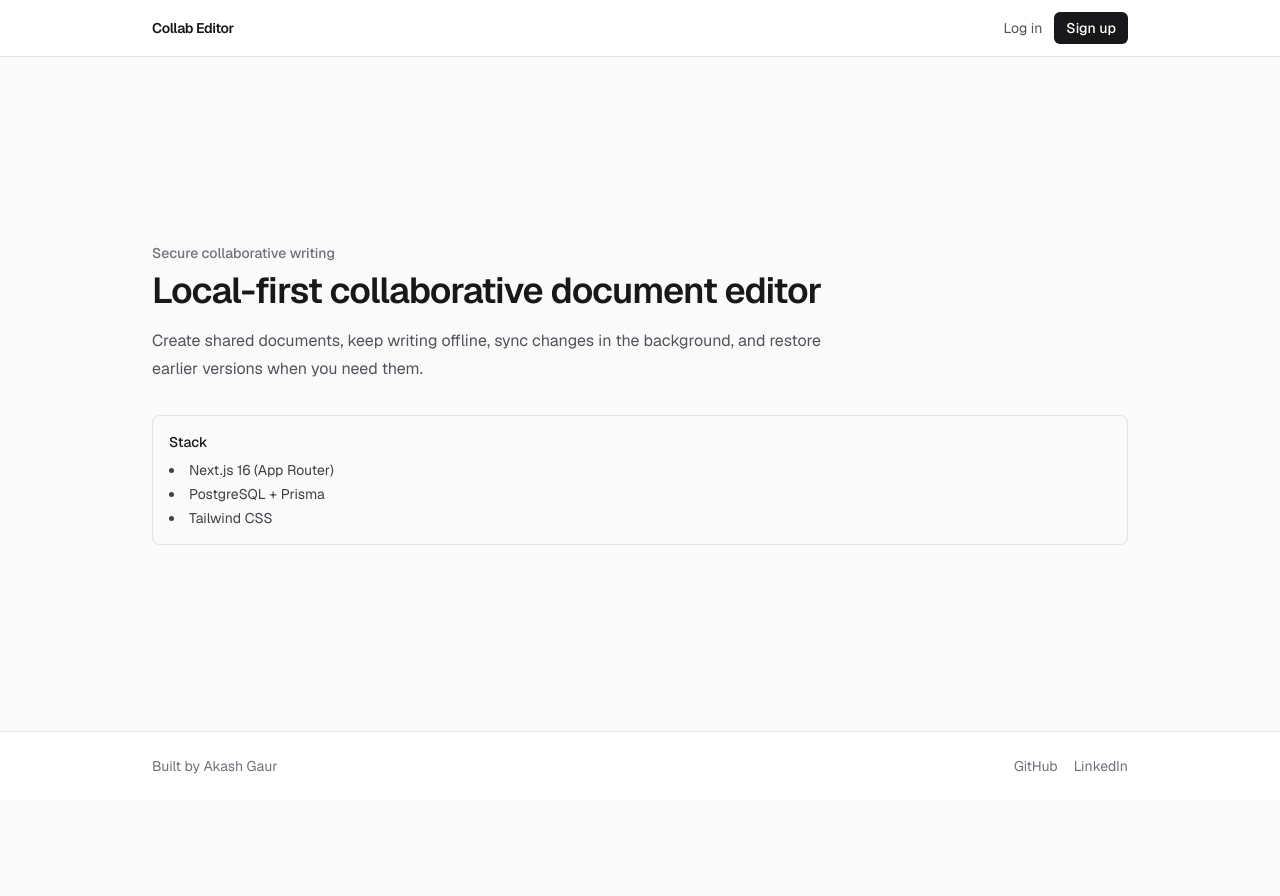
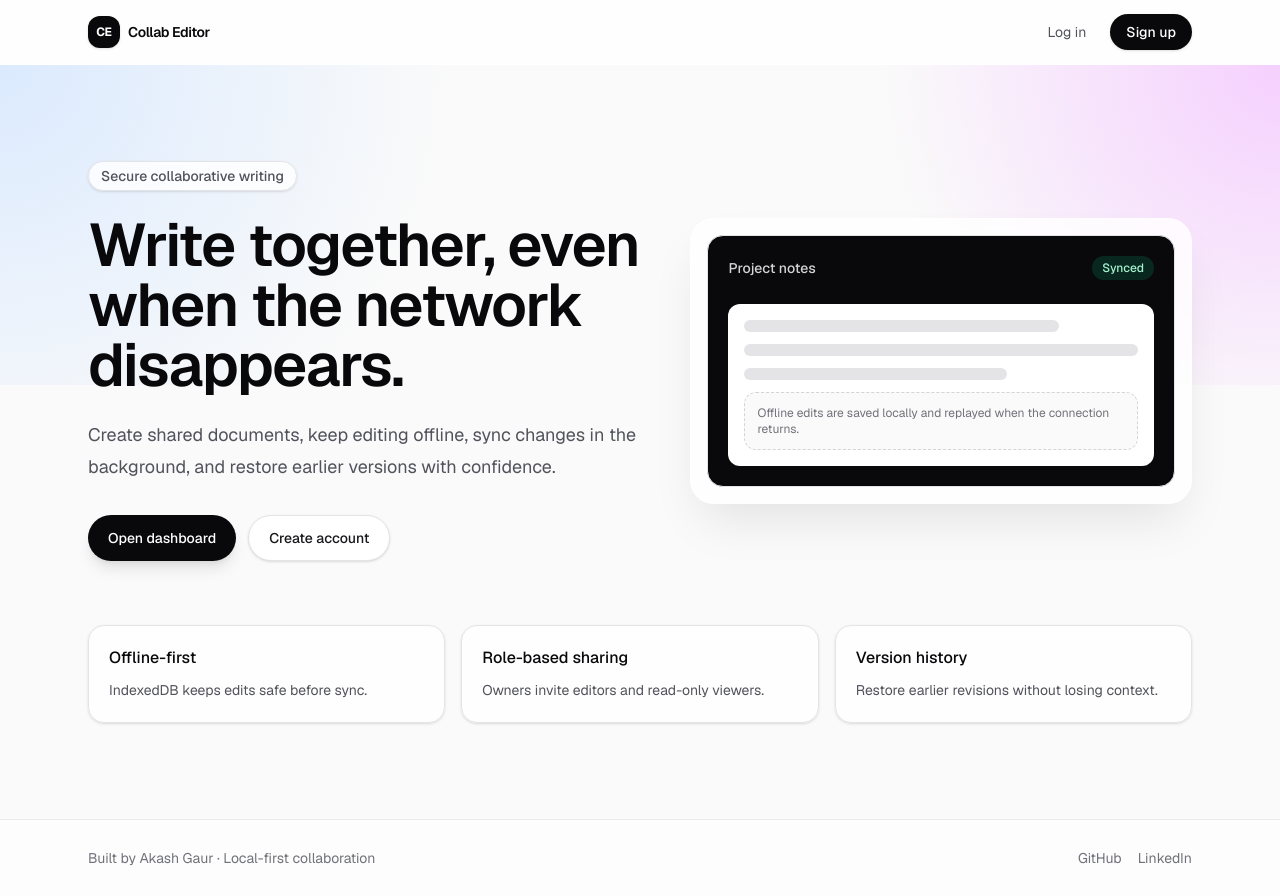
Before and after one commit to Gaur2526/AkashGaur_FullStackAssignment, a Next.js app: page / in a window 1280 px wide. Before the commit the page ends 800 px from the top, so only its background shows below. Built offline with nearby package versions, Linux system fonts and the light colour scheme; no server answers.

Commit message:
UI changes

```diff
--- a/app/dashboard/create-document-form.tsx
+++ b/app/dashboard/create-document-form.tsx
@@ -12,23 +12,26 @@ export function CreateDocumentForm() {
   );
 
   return (
-    <form action={formAction} className="rounded-lg border border-zinc-200 bg-white p-4">
-      <label htmlFor="title" className="block text-sm font-medium text-zinc-900">
-        New document
+    <form
+      action={formAction}
+      className="rounded-2xl border border-zinc-200 bg-white p-4 shadow-sm"
+    >
+      <label htmlFor="title" className="block text-sm font-medium text-zinc-950">
+        Create a new document
       </label>
-      <div className="mt-2 flex flex-col gap-3 sm:flex-row">
+      <div className="mt-3 flex flex-col gap-3 sm:flex-row">
         <input
           id="title"
           name="title"
           type="text"
-          placeholder="Untitled document"
+          placeholder="Weekly planning, product brief, meeting notes..."
           required
-          className="w-full rounded-md border border-zinc-300 bg-white px-3 py-2 text-sm text-zinc-900 placeholder:text-zinc-400 outline-none focus:border-zinc-900 focus:ring-2 focus:ring-zinc-900/20"
+          className="w-full rounded-xl border border-zinc-300 bg-white px-4 py-3 text-sm text-zinc-900 placeholder:text-zinc-400 outline-none transition focus:border-zinc-900 focus:ring-2 focus:ring-zinc-900/10"
         />
         <button
           type="submit"
           disabled={pending}
-          className="rounded-md bg-zinc-900 px-4 py-2 text-sm font-medium text-white hover:bg-zinc-700 disabled:opacity-60 sm:shrink-0"
+          className="rounded-xl bg-zinc-950 px-5 py-3 text-sm font-medium text-white shadow-sm transition hover:bg-zinc-800 disabled:opacity-60 sm:shrink-0"
         >
           {pending ? "Creating..." : "Create"}
         </button>
--- a/app/page.tsx
+++ b/app/page.tsx
@@ -1,23 +1,74 @@
 export default function Home() {
   return (
-    <div className="mx-auto flex w-full max-w-5xl flex-1 flex-col justify-center px-4 py-16 sm:px-6">
-      <p className="text-sm font-medium text-zinc-500">
-        Secure collaborative writing
-      </p>
-      <h1 className="mt-2 text-3xl font-semibold tracking-tight text-zinc-900 sm:text-4xl">
-        Local-first collaborative document editor
-      </h1>
-      <p className="mt-4 max-w-2xl text-base leading-7 text-zinc-600">
-        Create shared documents, keep writing offline, sync changes in the
-        background, and restore earlier versions when you need them.
-      </p>
-      <div className="mt-8 rounded-lg border border-zinc-200 bg-zinc-50 p-4 text-sm text-zinc-700">
-        <p className="font-medium text-zinc-900">Stack</p>
-        <ul className="mt-2 list-inside list-disc space-y-1">
-          <li>Next.js 16 (App Router)</li>
-          <li>PostgreSQL + Prisma</li>
-          <li>Tailwind CSS</li>
-        </ul>
+    <div className="relative isolate flex flex-1 overflow-hidden">
+      <div className="absolute inset-x-0 top-0 -z-10 h-80 bg-[radial-gradient(circle_at_top_left,#dbeafe,transparent_34%),radial-gradient(circle_at_top_right,#f5d0fe,transparent_30%)]" />
+      <div className="mx-auto flex w-full max-w-6xl flex-1 flex-col px-4 py-16 sm:px-6 lg:py-24">
+        <section className="grid flex-1 items-center gap-12 lg:grid-cols-[1.05fr_0.95fr]">
+          <div>
+            <div className="inline-flex rounded-full border border-zinc-200 bg-white/80 px-3 py-1 text-sm font-medium text-zinc-600 shadow-sm backdrop-blur">
+              Secure collaborative writing
+            </div>
+            <h1 className="mt-6 max-w-3xl text-4xl font-semibold tracking-tight text-zinc-950 sm:text-6xl">
+              Write together, even when the network disappears.
+            </h1>
+            <p className="mt-6 max-w-2xl text-lg leading-8 text-zinc-600">
+              Create shared documents, keep editing offline, sync changes in
+              the background, and restore earlier versions with confidence.
+            </p>
+            <div className="mt-8 flex flex-col gap-3 sm:flex-row">
+              <a
+                href="/dashboard"
+                className="inline-flex items-center justify-center rounded-full bg-zinc-950 px-5 py-3 text-sm font-medium text-white shadow-lg shadow-zinc-950/10 transition hover:-translate-y-0.5 hover:bg-zinc-800"
+              >
+                Open dashboard
+              </a>
+              <a
+                href="/register"
+                className="inline-flex items-center justify-center rounded-full border border-zinc-200 bg-white px-5 py-3 text-sm font-medium text-zinc-900 shadow-sm transition hover:-translate-y-0.5 hover:border-zinc-300"
+              >
+                Create account
+              </a>
+            </div>
+          </div>
+
+          <div className="rounded-3xl border border-white/70 bg-white/80 p-4 shadow-2xl shadow-zinc-950/10 backdrop-blur">
+            <div className="rounded-2xl border border-zinc-200 bg-zinc-950 p-5 text-white">
+              <div className="flex items-center justify-between">
+                <p className="text-sm font-medium text-zinc-300">Project notes</p>
+                <span className="rounded-full bg-emerald-400/15 px-2.5 py-1 text-xs font-medium text-emerald-200">
+                  Synced
+                </span>
+              </div>
+              <div className="mt-6 space-y-3 rounded-xl bg-white p-4 text-sm text-zinc-700">
+                <p className="h-3 w-4/5 rounded-full bg-zinc-200" />
+                <p className="h-3 w-full rounded-full bg-zinc-200" />
+                <p className="h-3 w-2/3 rounded-full bg-zinc-200" />
+                <div className="rounded-xl border border-dashed border-zinc-300 bg-zinc-50 p-3 text-xs text-zinc-500">
+                  Offline edits are saved locally and replayed when the
+                  connection returns.
+                </div>
+              </div>
+            </div>
+          </div>
+        </section>
+
+        <section className="mt-16 grid gap-4 md:grid-cols-3">
+          {[
+            ["Offline-first", "IndexedDB keeps edits safe before sync."],
+            ["Role-based sharing", "Owners invite editors and read-only viewers."],
+            ["Version history", "Restore earlier revisions without losing context."],
+          ].map(([title, description]) => (
+            <div
+              key={title}
+              className="rounded-2xl border border-zinc-200 bg-white/80 p-5 shadow-sm"
+            >
+              <h2 className="font-medium text-zinc-950">{title}</h2>
+              <p className="mt-2 text-sm leading-6 text-zinc-600">
+                {description}
+              </p>
+            </div>
+          ))}
+        </section>
       </div>
     </div>
   );
--- a/components/auth/auth-nav.tsx
+++ b/components/auth/auth-nav.tsx
@@ -11,7 +11,7 @@ async function SignOutButton() {
     >
       <button
         type="submit"
-        className="text-sm text-zinc-600 hover:text-zinc-900"
+        className="rounded-full px-3 py-1.5 text-sm text-zinc-600 transition hover:bg-zinc-100 hover:text-zinc-950"
       >
         Sign out
       </button>
@@ -25,12 +25,15 @@ export async function AuthNav() {
   if (!session?.user) {
     return (
       <nav className="flex items-center gap-3">
-        <Link href="/login" className="text-sm text-zinc-600 hover:text-zinc-900">
+        <Link
+          href="/login"
+          className="rounded-full px-3 py-1.5 text-sm text-zinc-600 transition hover:bg-zinc-100 hover:text-zinc-950"
+        >
           Log in
         </Link>
         <Link
           href="/register"
-          className="rounded-md bg-zinc-900 px-3 py-1.5 text-sm font-medium text-white hover:bg-zinc-700"
+          className="rounded-full bg-zinc-950 px-4 py-2 text-sm font-medium text-white shadow-sm transition hover:-translate-y-0.5 hover:bg-zinc-800 hover:shadow-md"
         >
           Sign up
         </Link>
@@ -43,7 +46,10 @@ export async function AuthNav() {
       <span className="hidden text-sm text-zinc-600 sm:inline">
         {session.user.email}
       </span>
-      <Link href="/dashboard" className="text-sm text-zinc-600 hover:text-zinc-900">
+      <Link
+        href="/dashboard"
+        className="rounded-full px-3 py-1.5 text-sm text-zinc-600 transition hover:bg-zinc-100 hover:text-zinc-950"
+      >
         Dashboard
       </Link>
       <SignOutButton />
--- a/components/layout/footer.tsx
+++ b/components/layout/footer.tsx
@@ -1,14 +1,14 @@
 export function Footer() {
   return (
-    <footer className="mt-auto border-t border-zinc-200 bg-white">
-      <div className="mx-auto flex max-w-5xl flex-col gap-1 px-4 py-6 text-sm text-zinc-500 sm:flex-row sm:items-center sm:justify-between sm:px-6">
-        <p>Built by Akash Gaur</p>
+    <footer className="mt-auto border-t border-zinc-200/70 bg-white/60">
+      <div className="mx-auto flex max-w-6xl flex-col gap-2 px-4 py-7 text-sm text-zinc-500 sm:flex-row sm:items-center sm:justify-between sm:px-6">
+        <p>Built by Akash Gaur · Local-first collaboration</p>
         <div className="flex gap-4">
           <a
             href="https://github.com/Gaur2526"
             target="_blank"
             rel="noopener noreferrer"
-            className="hover:text-zinc-900"
+            className="transition hover:text-zinc-950"
           >
             GitHub
           </a>
@@ -16,7 +16,7 @@ export function Footer() {
             href="https://www.linkedin.com/in/akash-gaur-295936227/"
             target="_blank"
             rel="noopener noreferrer"
-            className="hover:text-zinc-900"
+            className="transition hover:text-zinc-950"
           >
             LinkedIn
           </a>
--- a/components/layout/header.tsx
+++ b/components/layout/header.tsx
@@ -3,10 +3,16 @@ import { AuthNav } from "@/components/auth/auth-nav";
 
 export function Header() {
   return (
-    <header className="border-b border-zinc-200 bg-white">
-      <div className="mx-auto flex h-14 max-w-5xl items-center justify-between px-4 sm:px-6">
-        <Link href="/" className="text-sm font-semibold tracking-tight text-zinc-900">
-          Collab Editor
+    <header className="sticky top-0 z-20 border-b border-white/70 bg-white/80 backdrop-blur-xl">
+      <div className="mx-auto flex h-16 max-w-6xl items-center justify-between px-4 sm:px-6">
+        <Link
+          href="/"
+          className="flex items-center gap-2 text-sm font-semibold tracking-tight text-zinc-950"
+        >
+          <span className="flex h-8 w-8 items-center justify-center rounded-xl bg-zinc-950 text-xs font-bold text-white shadow-sm">
+            CE
+          </span>
+          <span>Collab Editor</span>
         </Link>
         <AuthNav />
       </div>
```
Also changed, not shown: app/dashboard/page.tsx (+39 -14 lines).
